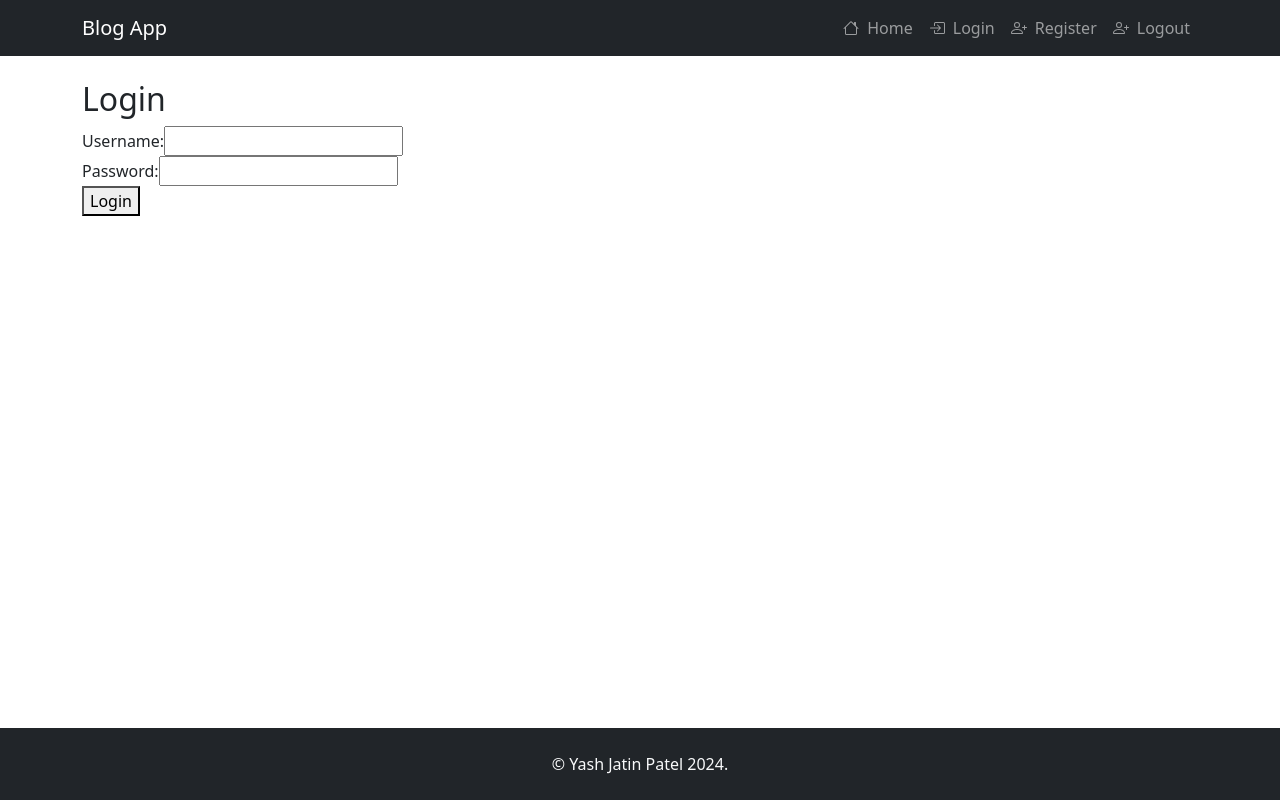
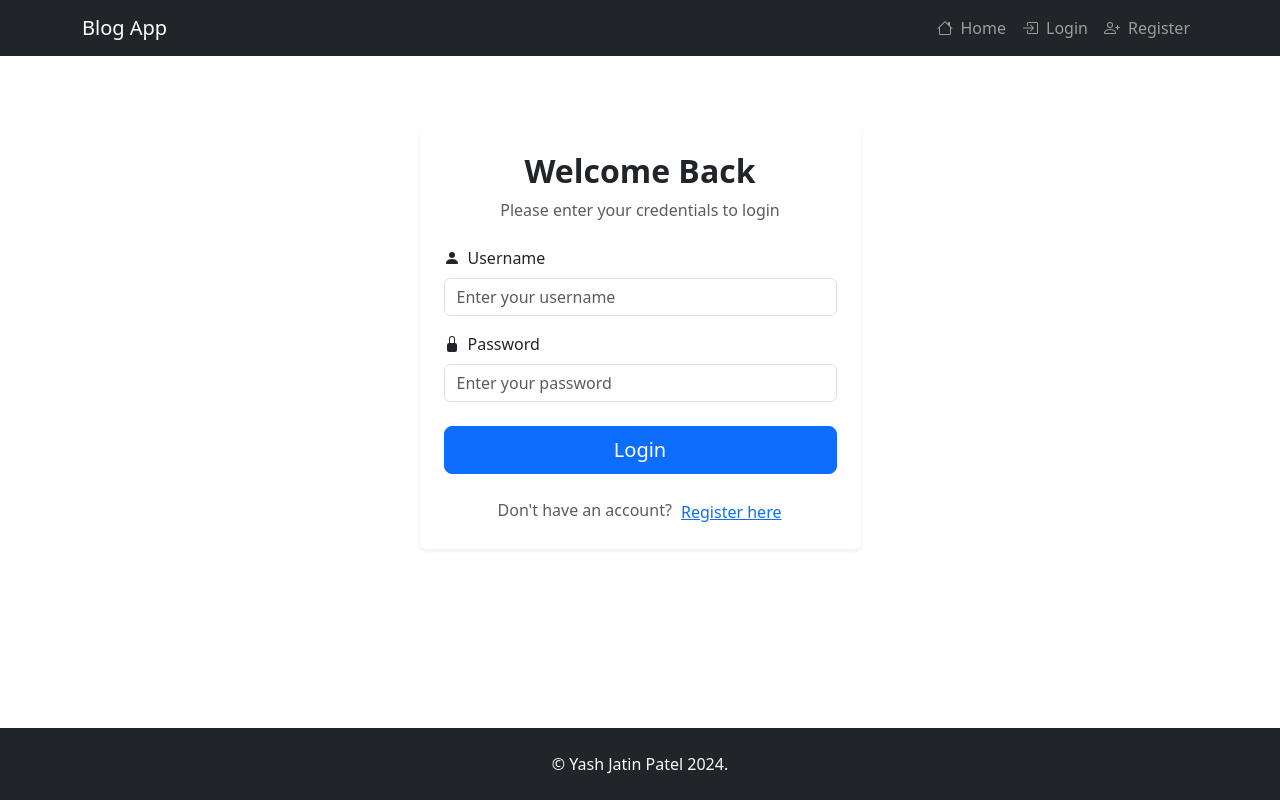
Before and after one commit to YJP-0104/info6150Project, a React (Create React App) app in the folder blog/: page /login in a window 1280 px wide. Built offline with nearby package versions, Linux system fonts and the light colour scheme.

Commit message:
Changes to the code

```diff
--- a/blog/src/components/Login.js
+++ b/blog/src/components/Login.js
@@ -10,8 +10,11 @@ import {
   Col,
   Alert,
   Card,
+  Spinner,
 } from "react-bootstrap";
+import { PersonFill, LockFill } from "react-bootstrap-icons";
 import "bootstrap/dist/css/bootstrap.min.css";
+
 const Login = () => {
   const [username, setUsername] = useState("");
   const [password, setPassword] = useState("");
@@ -34,32 +37,99 @@ const Login = () => {
   }, [isAuthenticated, navigate]);
 
   return (
-    <div>
-      <h2>Login</h2>
-      {error && <p style={{ color: "red" }}>{error}</p>}
+    <Container className="mt-5">
+      <Row className="justify-content-center">
+        <Col md={6} lg={5}>
+          <Card className="shadow-sm border-0">
+            <Card.Body className="p-4">
+              <div className="text-center mb-4">
+                <h2 className="fw-bold">Welcome Back</h2>
+                <p className="text-muted">
+                  Please enter your credentials to login
+                </p>
+              </div>
 
-      <form onSubmit={handleSubmit}>
-        <div>
-          <label>Username:</label>
-          <input
+              {error && (
+                <Alert variant="danger" className="mb-4">
+                  <Alert.Heading className="h6">Login Error</Alert.Heading>
+                  {error}
+                </Alert>
+              )}
+
+              <Form onSubmit={handleSubmit}>
+                <Form.Group className="mb-3">
+                  <Form.Label className="d-flex align-items-center">
+                    <PersonFill className="me-2" />
+                    Username
+                  </Form.Label>
+                  <Form.Control
                     type="text"
+                    placeholder="Enter your username"
                     value={username}
                     onChange={(e) => setUsername(e.target.value)}
+                    disabled={loading}
+                    required
                   />
-        </div>
-        <div>
-          <label>Password:</label>
-          <input
+                </Form.Group>
+
+                <Form.Group className="mb-4">
+                  <Form.Label className="d-flex align-items-center">
+                    <LockFill className="me-2" />
+                    Password
+                  </Form.Label>
+                  <Form.Control
                     type="password"
+                    placeholder="Enter your password"
                     value={password}
                     onChange={(e) => setPassword(e.target.value)}
+                    disabled={loading}
+                    required
                   />
+                </Form.Group>
+
+                <div className="d-grid">
+                  <Button
+                    variant="primary"
+                    type="submit"
+                    size="lg"
+                    disabled={loading}
+                  >
+                    {loading ? (
+                      <>
+                        <Spinner
+                          as="span"
+                          animation="border"
+                          size="sm"
+                          role="status"
+                          aria-hidden="true"
+                          className="me-2"
+                        />
+                        Logging in...
+                      </>
+                    ) : (
+                      "Login"
+                    )}
+                  </Button>
                 </div>
-        <button type="submit" disabled={loading}>
-          {loading ? "Logging in..." : "Login"}
-        </button>{" "}
-      </form>
+
+                <div className="text-center mt-4">
+                  <p className="text-muted mb-0">
+                    Don't have an account?{" "}
+                    <Button
+                      variant="link"
+                      className="p-0 ms-1"
+                      onClick={() => navigate("/register")}
+                    >
+                      Register here
+                    </Button>
+                  </p>
                 </div>
+              </Form>
+            </Card.Body>
+          </Card>
+        </Col>
+      </Row>
+    </Container>
   );
 };
 
--- a/blog/src/components/Navigation.js
+++ b/blog/src/components/Navigation.js
@@ -54,9 +54,6 @@ const Navigation = () => {
                     </StyledLink>
                     <StyledLink to="/register" icon={PersonPlus}>
                       Register
-                    </StyledLink>
-                    <StyledLink to="/logout" icon={PersonPlus}>
-                      Logout
                     </StyledLink>
                   </>
                 ) : (
--- a/blog/src/components/Register.js
+++ b/blog/src/components/Register.js
@@ -14,6 +14,7 @@ import "bootstrap/dist/css/bootstrap.min.css";
 const Register = () => {
   const [username, setUsername] = useState("");
   const [password, setPassword] = useState("");
+  const [Email, setEmail] = useState("");
   const [confirmPassword, setConfirmPassword] = useState("");
   const [error, setError] = useState(null);
   const navigate = useNavigate();
@@ -28,17 +29,19 @@ const Register = () => {
 
     const userData = {
       user: username,
+      email: Email,
       pass: password,
     };
 
     try {
       const response = await fetch(
-        `${process.env.REACT_APP_API_URL}/createorupdate/users`,
+        "https://smooth-comfort-405104.uc.r.appspot.com/document/createorupdate/users",
         {
           method: "POST",
           headers: {
             "Content-Type": "application/json",
-            Authorization: `${process.env.REACT_APP_AUTH_TOKEN}`,
+            Authorization:
+              "eyJhbGciOiJIUzI1NiIsInR5cCI6IkpXVCJ9.eyJpZCI6IjY2ZjI2YmNmMTdkODMwMjQzZWQ2NTVkMCIsInVzZXJuYW1lIjoiWWFzaCIsImlhdCI6MTcyNzE2MzM0OCwiZXhwIjoxNzI5MzIzMzQ4fQ.ejygD3heL5fwP8Dguvw7_WKowD1wJv9oWPR2uKKtkt4",
           },
           body: JSON.stringify(userData),
         }
@@ -83,6 +86,16 @@ const Register = () => {
                     required
                   />
                 </Form.Group>
+                <Form.Group className="mb-3">
+                  <Form.Label>Email</Form.Label>
+                  <Form.Control
+                    type="email"
+                    placeholder="Enter Email"
+                    value={Email}
+                    onChange={(e) => setEmail(e.target.value)}
+                    required
+                  />
+                </Form.Group>
 
                 <Form.Group className="mb-3">
                   <Form.Label>Password</Form.Label>
```
Lines whose indentation alone changed are shown as unchanged.
